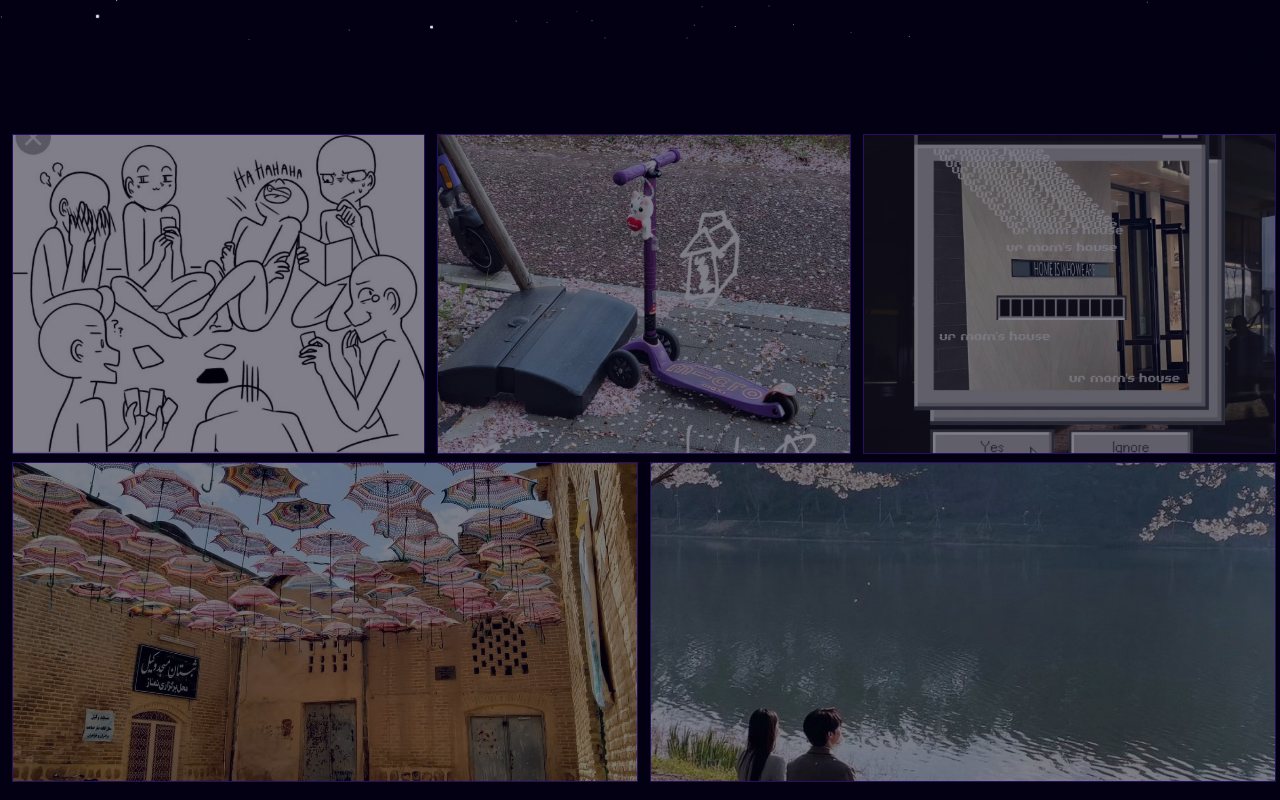
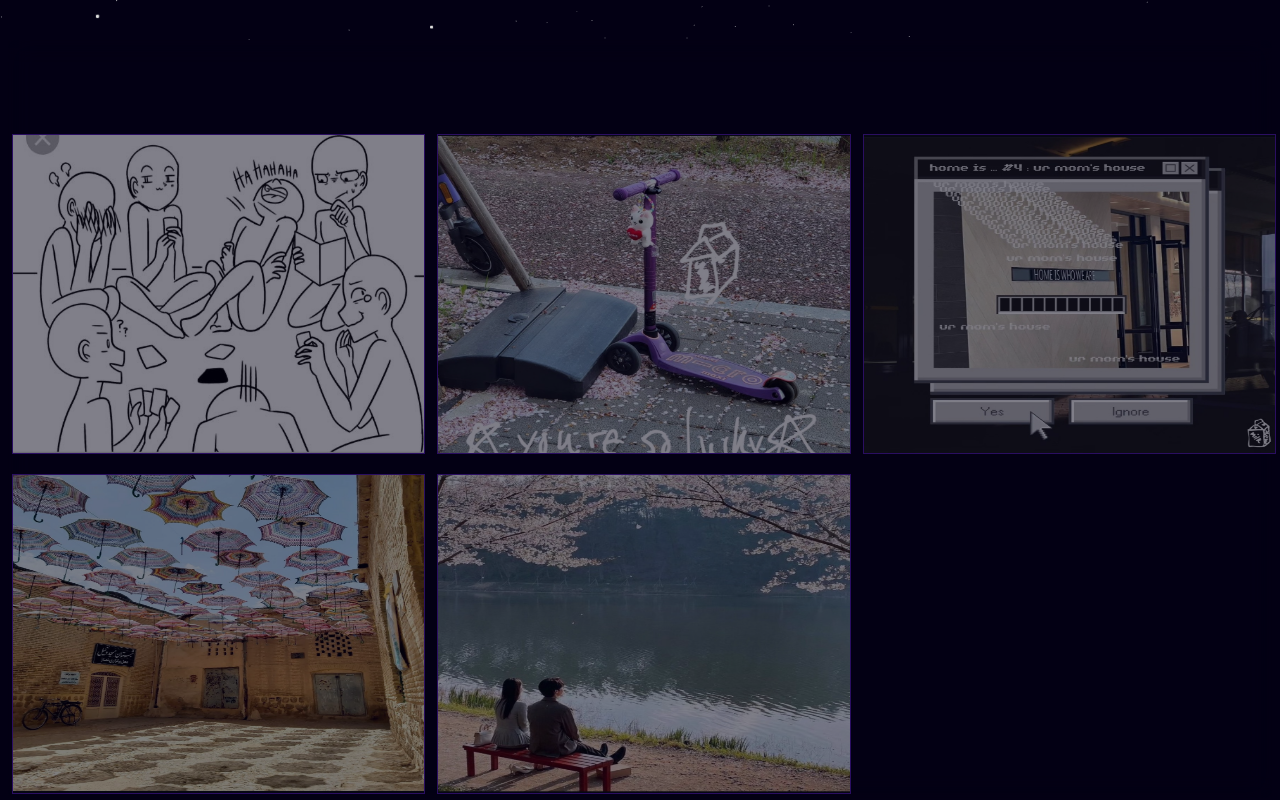
Before and after one commit to ChelseaMaramot/writing-portfolio, a Next.js app: page / in a window 1280 px wide. Shown: the part 760-1560 px from the top of the page. Built offline with nearby package versions, Linux system fonts and the light colour scheme.

Commit message:
changed work card layout

```diff
--- a/components/main/Work.tsx
+++ b/components/main/Work.tsx
@@ -30,17 +30,9 @@
   return (
     <div id="work" className="grid mx-2 items-center bg-[#03001417 backdrop-blur-md ">
       <div id="work-offset" className="h-[90px]"></div>
-      <div className="grid grid-cols-3 gap-3">
-        {poems.slice(0,3).map((poem, index) => (
+      <div className="grid grid-cols-1 sm:grid-cols-2 lg:grid-cols-3 gap-3">
+        {poems.map((poem, index) => (
           <div key={index} onClick={() => openModal(poem)}>
-                 <WorkCard src={poem.src} title={poem.title} />
-          </div>
-        ))
-        }
-      </div>
-      <div className="grid grid-cols-2 gap-3">
-        {poems.slice(3).map((poem, index) => (
-          <div key={index+3} onClick={() => openModal(poem)}>
             <WorkCard src={poem.src} title={poem.title} />
           </div>
         ))}
--- a/components/sub/WorkCard.tsx
+++ b/components/sub/WorkCard.tsx
@@ -13,8 +13,9 @@
       <Image
         src={src}
         alt={title}
-        layout="fill"
-        objectFit="cover"
+        layout="responsive"
+        width={150}
+        height={150}
         className="w-full h-full"
       />
       <a className="group absolute w-full h-full top-0 left-0  bg-[#030014] opacity-50 z-10 duration-300  hover:opacity-100 hover:bg-[#25EEFA] flex items-center justify-center">
```
